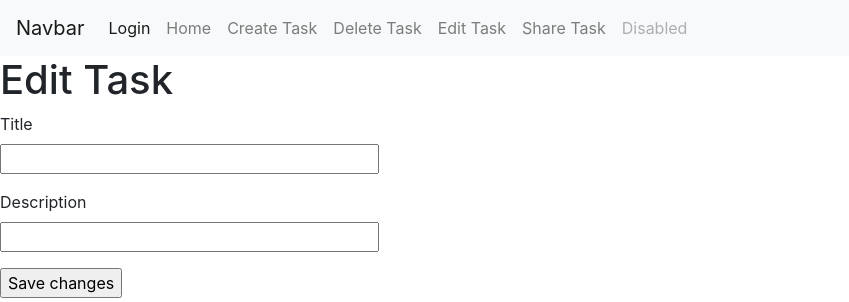
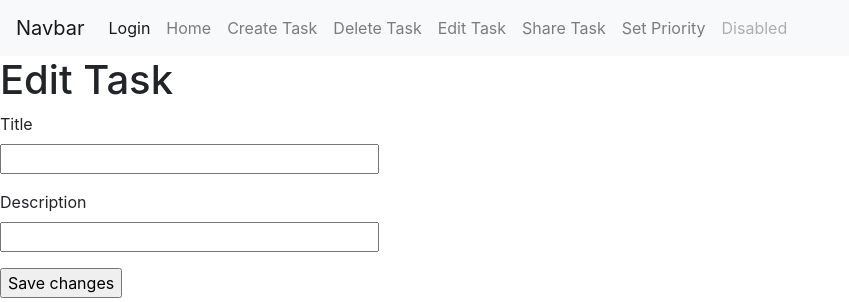
Before and after one commit to ZetaVII/Task-Manager-App, a Flask app: page /edittask in a window 1280 px wide. Shown: the top 302 px of the page, without its empty margins (0-849 px from the left). Run offline with Flask 2, Linux system fonts and the light colour scheme; a user stored in the database is signed in; data that the repository does not hold is empty; some libraries are stand-ins or nearby versions.

Commit message:
Update base.html
added set priority nav item

```diff
--- a/app/templates/base.html
+++ b/app/templates/base.html
@@ -33,6 +33,9 @@
                               <a class="nav-link" href="{{ url_for('shareTask') }}">Share Task</a>
                             </li>
                             <li class="nav-item">
+                              <a class="nav-link" href="{{ url_for('setPriority') }}">Set Priority</a>
+                            </li>
+                            <li class="nav-item">
                               <a class="nav-link disabled" href="#">Disabled</a>
                             </li>
                           </ul>
```
